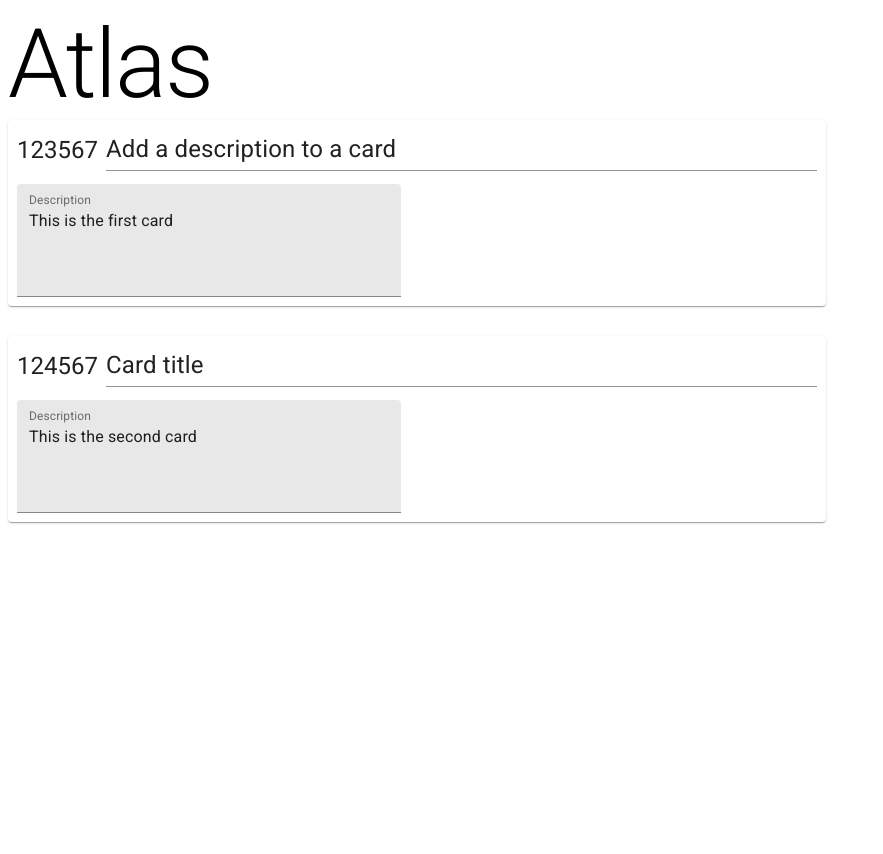
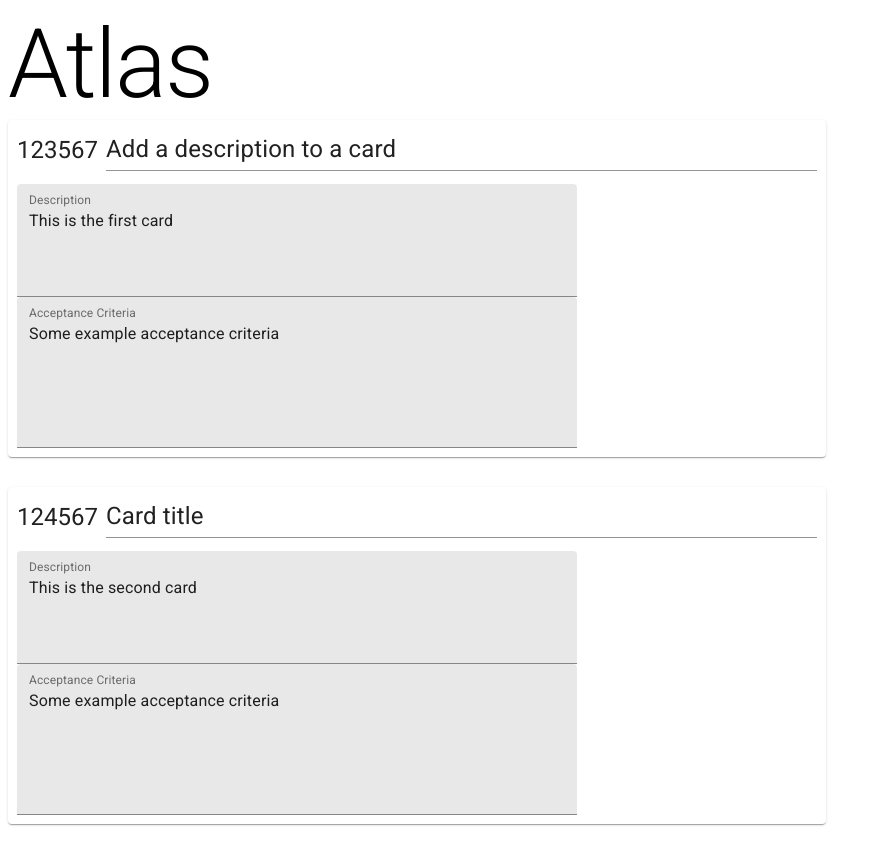
Before and after one commit to HarryAmmon/Atlas-WebApp, a React (Create React App) app in the folder code/: page / in a window 1280 px wide. Shown: the whole page, without its empty margins (0-883 px from the left). Before the commit the page ends 800 px from the top, so only its background shows below. Built offline with nearby package versions, Linux system fonts and the light colour scheme.

Commit message:
Acceptance criteria added @

```diff
--- a/code/src/components/cards/UserStory/views/Details.module.scss
+++ b/code/src/components/cards/UserStory/views/Details.module.scss
@@ -16,4 +16,7 @@
 }
 .body {
   margin-top: 0.85rem;
+  display: flex;
+  flex-direction: column;
+  width: 70%;
 }
--- a/code/src/components/cards/UserStory/views/Details.tsx
+++ b/code/src/components/cards/UserStory/views/Details.tsx
@@ -2,7 +2,7 @@
 import React from "react";
 import Styles from "./Details.module.scss";
 import { DetailsProps } from "../types";
-import { CardTitle, CardDescription } from "../../../forms";
+import { CardTitle, CardDescription, AcceptanceCriteria } from "../../../forms";
 
 export const Details: React.FC<DetailsProps> = ({ id, title, description }) => {
   return (
@@ -15,6 +15,9 @@
       </Box>
       <Box className={Styles.body}>
         <CardDescription>{description}</CardDescription>
+        <AcceptanceCriteria>
+          Some example acceptance criteria
+        </AcceptanceCriteria>
       </Box>
     </Paper>
   );
--- /dev/null
+++ b/code/src/components/forms/AcceptanceCriteria/AcceptanceCriteria.tsx
@@ -0,0 +1,21 @@
+import { TextField } from "@material-ui/core";
+import React, { useState } from "react";
+import { AcceptanceCriteriaInput } from "../types";
+
+export const AcceptanceCriteria: React.FC<AcceptanceCriteriaInput> = ({
+  children,
+}) => {
+  const [criteria, setCriteria] = useState<string>(children);
+
+  return (
+    <TextField
+      id="acceptance-criteria"
+      label="Acceptance Criteria"
+      rows={6}
+      variant="filled"
+      value={criteria}
+      onChange={(event) => setCriteria(event.target.value)}
+      multiline
+    />
+  );
+};
--- a/code/src/components/forms/CardDescription/CardDescription.module.scss
+++ /dev/null
@@ -1,4 +0,0 @@
-.root {
-  width: 48%;
-  height: 100%;
-}
--- a/code/src/components/forms/CardDescription/CardDescription.tsx
+++ b/code/src/components/forms/CardDescription/CardDescription.tsx
@@ -1,7 +1,6 @@
 import { TextField } from "@material-ui/core";
 import React, { useState } from "react";
 import { CardDescriptionInput } from "../types";
-import Styles from "./CardDescription.module.scss";
 
 export const CardDescription: React.FC<CardDescriptionInput> = ({
   children,
@@ -18,7 +17,6 @@
       variant="filled"
       rows={4}
       multiline
-      className={Styles.root}
     />
   );
 };
--- a/code/src/components/forms/CardDescription/index.tsx
+++ /dev/null
@@ -1,3 +0,0 @@
-import { CardDescription } from "./CardDescription";
-
-export { CardDescription };
--- a/code/src/components/forms/CardTitle/index.tsx
+++ /dev/null
@@ -1,2 +0,0 @@
-import { CardTitle } from "./CardTitle";
-export { CardTitle };
--- a/code/src/components/forms/index.tsx
+++ b/code/src/components/forms/index.tsx
@@ -1,4 +1,5 @@
 import { CardTitle } from "./CardTitle/CardTitle";
 import { CardDescription } from "./CardDescription/CardDescription";
+import { AcceptanceCriteria } from "./AcceptanceCriteria/AcceptanceCriteria";
 
-export { CardTitle, CardDescription };
+export { CardTitle, CardDescription, AcceptanceCriteria };
--- a/code/src/components/forms/types/index.tsx
+++ b/code/src/components/forms/types/index.tsx
@@ -5,3 +5,7 @@
 export interface CardDescriptionInput {
   children: string;
 }
+
+export interface AcceptanceCriteriaInput {
+  children: string;
+}
```
